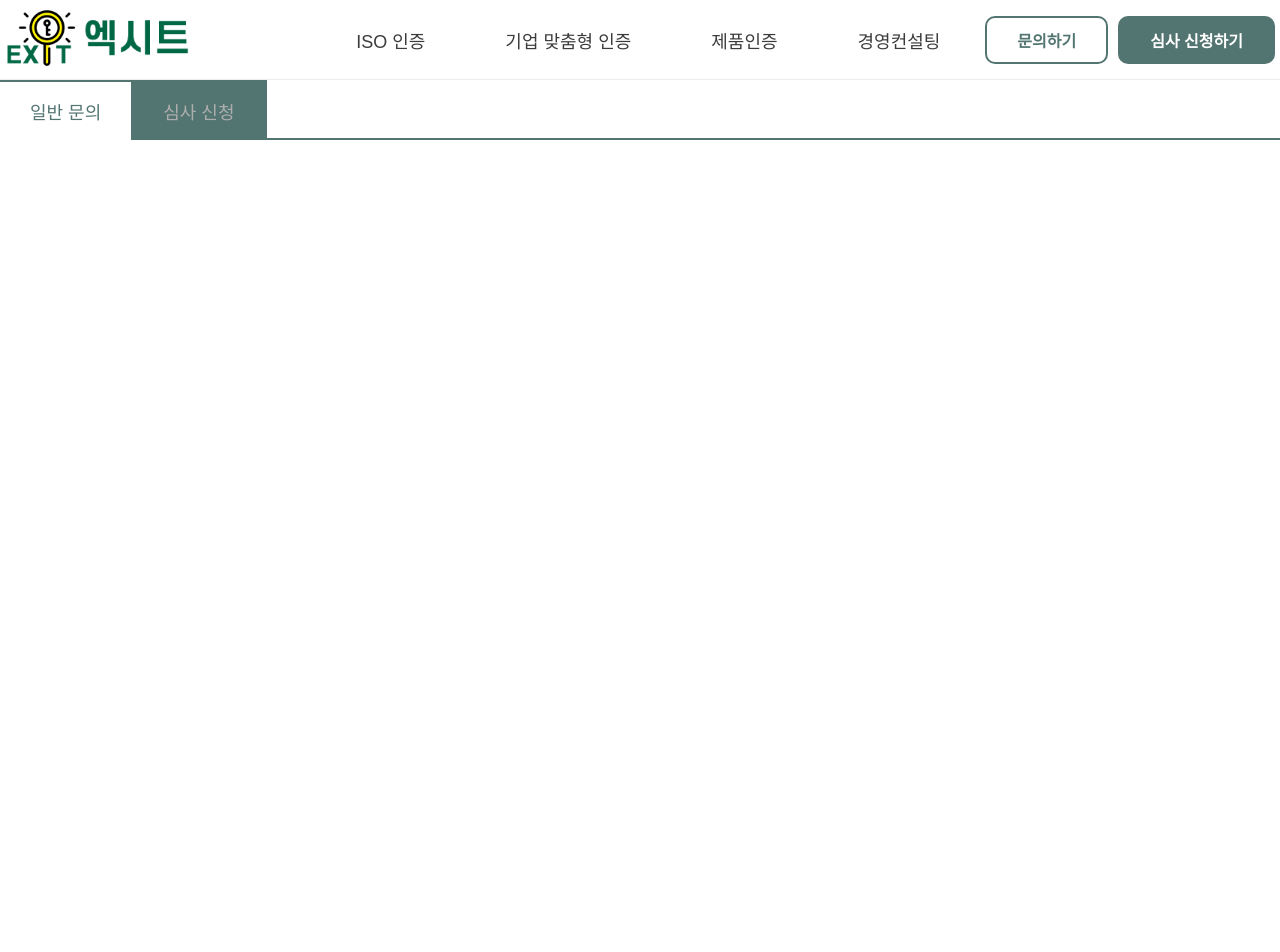
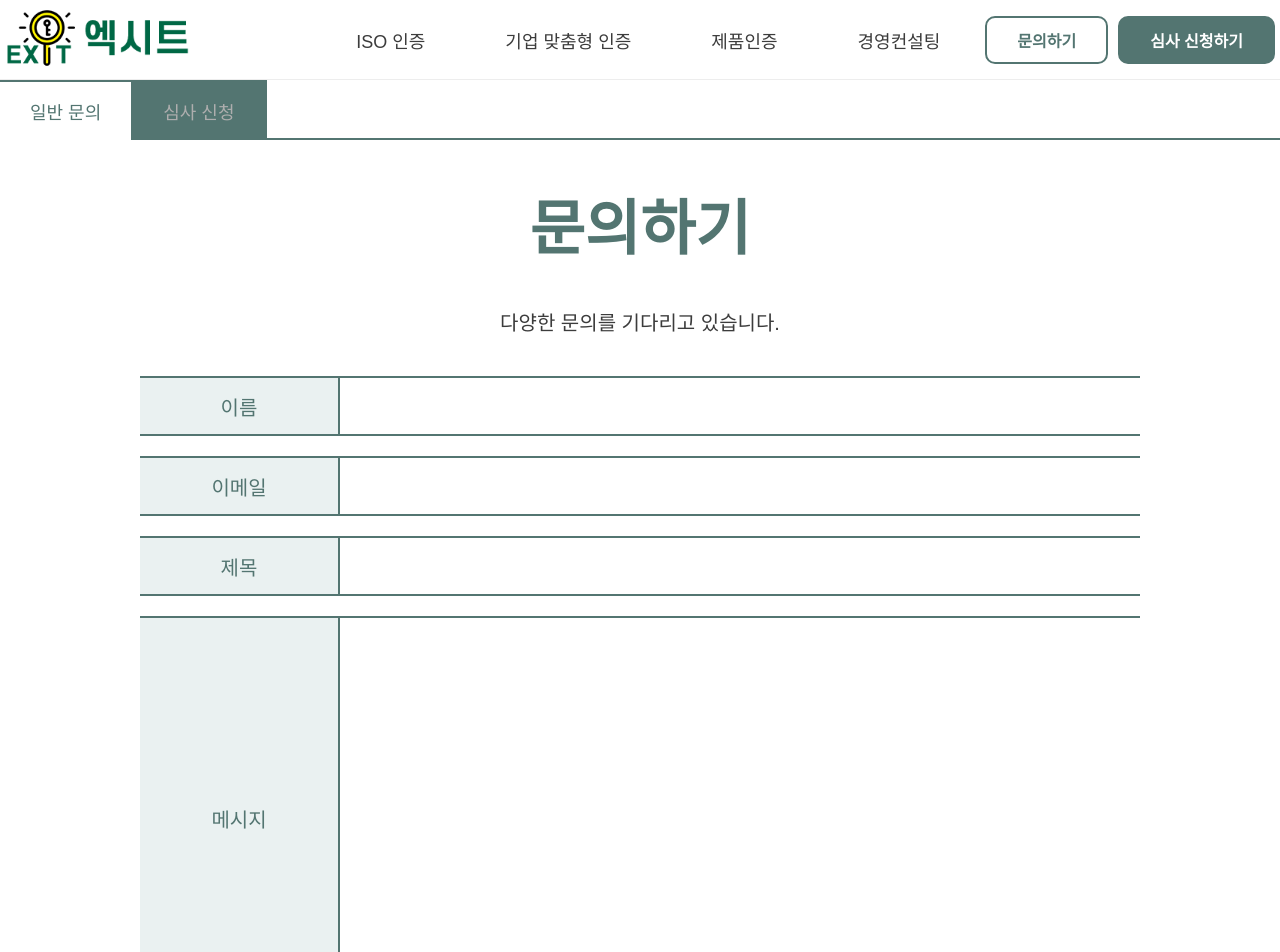
Before and after one commit to EXITKR/exit, a Next.js app: page /contact_us in a window 1280 px wide. Shown: the top 952 px of the page. Built offline with nearby package versions, Linux system fonts and the light colour scheme; a web font is replaced by a local one.

Commit message:
inquiry form

```diff
--- a/assets/css/font.css
+++ b/assets/css/font.css
@@ -5,6 +5,6 @@
 @font-face {font-family: 'Noto Sans KR';font-style: normal;font-weight: 700;src: url(//fonts.gstatic.com/ea/notosanskr/v2/NotoSansKR-Bold.woff2) format('woff2'),url(//fonts.gstatic.com/ea/notosanskr/v2/NotoSansKR-Bold.woff) format('woff'),url(//fonts.gstatic.com/ea/notosanskr/v2/NotoSansKR-Bold.otf) format('opentype');}
 @font-face {font-family: 'Noto Sans KR';font-style: normal;font-weight: 900;src: url(//fonts.gstatic.com/ea/notosanskr/v2/NotoSansKR-Black.woff2) format('woff2'),url(//fonts.gstatic.com/ea/notosanskr/v2/NotoSansKR-Black.woff) format('woff'),url(//fonts.gstatic.com/ea/notosanskr/v2/NotoSansKR-Black.otf) format('opentype');}
 
-body {
+body, textarea {
   font-family: 'Noto Sans KR', sans-serif;
 }
--- a/assets/css/pages/contact_us.css
+++ b/assets/css/pages/contact_us.css
@@ -2,8 +2,116 @@
     width: 100%;
     margin: 80px 0 0;
     background: #eaf1f1;
+
     .contact_us_main {
-        height: 900px;
+        height: auto;
         background: #fff;
+
+        display: flex;
+        flex-direction: column;
+        align-items: center;
+
+        .title {
+            margin-top: 40px;
+
+            font-size: 60px;
+            font-weight: 700;
+            color: #537571;
+        }
+
+        .desc {
+            margin-top: 40px;
+
+            font-size: 20px;
+            font-weight: 500;
+            color: #3c3c3c;
+        }
+
+        .inquiry_form {
+            width: 100%;
+            margin: 40px 0;
+            height: auto;
+            display: flex;
+            justify-content: center;
+
+            form {
+                width: 1000px;
+                height: auto;
+                display: flex;
+                flex-direction: column;
+
+                gap: 20px;
+
+                .form_section {
+                    width: 1000px;
+
+                    border-top: solid 2px #537571;
+                    border-bottom: solid 2px #537571;
+
+                    display: flex;
+
+                    .input_name {
+                        width: 200px;
+
+                        font-size: 20px;
+                        font-weight: 500;
+
+                        color: #537571;
+                        border-right: solid 2px #537571;
+                        background: #eaf1f1;
+
+                        display: flex;
+                        align-items: center;
+                        justify-content: center;
+                    }
+
+                    .input_div {
+                        width: calc(100% - 200px);
+
+                        display: flex;
+                        align-items: center;
+                        justify-content: center;
+                    }
+                }
+
+                .input_section {
+                    height: 60px;
+
+                    .input_div {
+                        input {
+                            width: calc(100% - 20px);
+                            height: 50px;
+
+                            font-size: 20px;
+                            font-weight: 500;
+
+                            color: #3c3c3c;
+                        }
+                    }
+                }
+
+                .textarea_section {
+                    height: auto;
+
+                    .input_div {
+                        textarea {
+                            width: calc(100% - 20px);
+                            height: 400px;
+
+                            font-size: 20px;
+                            font-weight: 500;
+
+                            color: #3c3c3c;
+
+                            resize: vertical;
+                        }
+                    }
+                }
+
+                .button_text {
+                    font-size: 20px;
+                }
+            }
+        }
     }
 }
--- /dev/null
+++ b/src/_components/contact_us/Inquiry.tsx
@@ -0,0 +1,51 @@
+import { sendContactEmail } from "@utils/mail/mail";
+
+const InquiryForm = () => {
+    const handleSubmit = async (formData: FormData) => {
+        const result = await sendContactEmail(formData, '일반문의');
+        if (result.success) {
+            alert(result.message);
+        } else {
+            alert(result.message);
+        }
+    }
+    return (
+        <>
+            <span className="title">문의하기</span>
+            <span className="desc">다양한 문의를 기다리고 있습니다.</span>
+            <div className="inquiry_form">
+                <form action={handleSubmit}>
+                    <div className="form_section input_section">
+                        <span className="input_name">이름</span>
+                        <div className="input_div">
+                            <input type="text" id="name" name="to_name" required />
+                        </div>
+                    </div>
+                    <div className="form_section input_section">
+                        <span className="input_name">이메일</span>
+                        <div className="input_div">
+                            <input type="email" id="email" name="to_email" required />
+                        </div>
+                    </div>
+                    <div className="form_section input_section">
+                        <span className="input_name">제목</span>
+                        <div className="input_div">
+                            <input type="text" id="subject" name="to_subject" required />
+                        </div>
+                    </div>
+                    <div className="form_section textarea_section">
+                        <span className="input_name">메시지</span>
+                        <div className="input_div">
+                            <textarea id="message" name="to_message" required />
+                        </div>
+                    </div>
+                    <button type="submit" className="active_button default">
+                        <span className="button_text">발송</span>
+                    </button>
+                </form>
+            </div>
+        </>
+    );
+}
+
+export default InquiryForm
--- a/src/_utils/mail/inquiryForm.ts
+++ b/src/_utils/mail/inquiryForm.ts
@@ -1,8 +1,9 @@
 export const getInquiryForm = (formData: FormData) => {
+  const toMessage: string = formData.get('to_message') as string
   return `
     <div>
         <h1>문의사항이 도착했습니다.</h1>
-        <h2>${formData}</h2>
+        <h2>${toMessage}</h2>
         <p>문의사항을 확인해주세요.</p>
     </div>
 `;
--- a/src/_utils/mail/mail.ts
+++ b/src/_utils/mail/mail.ts
@@ -14,9 +14,9 @@ export const getMailContent = async (title: string, html: string) => {
 
 export const sendContactEmail = async (formData: FormData, category: string) => {
   const toEmail: string = formData.get('to_email') as string
-  const toUser: string = formData.get('to_user') as string
+  const toName: string = formData.get('to_name') as string
   const toSubject: string = formData.get('to_subject') as string
-  const mailTitle = "[" + category + "] " + toSubject + " - " + toUser + " (" + toEmail + ")"
+  const mailTitle = "[" + category + "] " + toSubject + " - " + toName + " (" + toEmail + ")"
   let mailHtml: string = ""
   if (category === "심사신청") {
     mailHtml = await getRequestForm(formData) as string
--- a/src/app/contact_us/page.tsx
+++ b/src/app/contact_us/page.tsx
@@ -1,5 +1,6 @@
 "use client"
 import ActiveTab from "@components/buttons/ActiveTab";
+import InquiryForm from "@components/contact_us/Inquiry";
 import { activeTabsInterface } from "@interfaces/pagesInterface";
 import { useState } from "react";
 
@@ -14,6 +15,14 @@ export default function Home() {
       <div id="contact_us_page">
         <div className="inner_main contact_us_main">
           <ActiveTab tabs={tabList} index={isTabIdx} setIndex={(idx: number) => setTabIdx(idx)} />
+
+          {isTabIdx === 0 ?
+          <>
+          <InquiryForm/>
+          </>
+          :
+          <></>
+          }
         </div>
       </div>
     </>
--- a/src/app/globals.css
+++ b/src/app/globals.css
@@ -43,3 +43,8 @@ a {
   width: 1280px;
   margin: 0 auto;
 }
+
+input, textarea {
+  outline: none;
+  border: none;
+}
```
